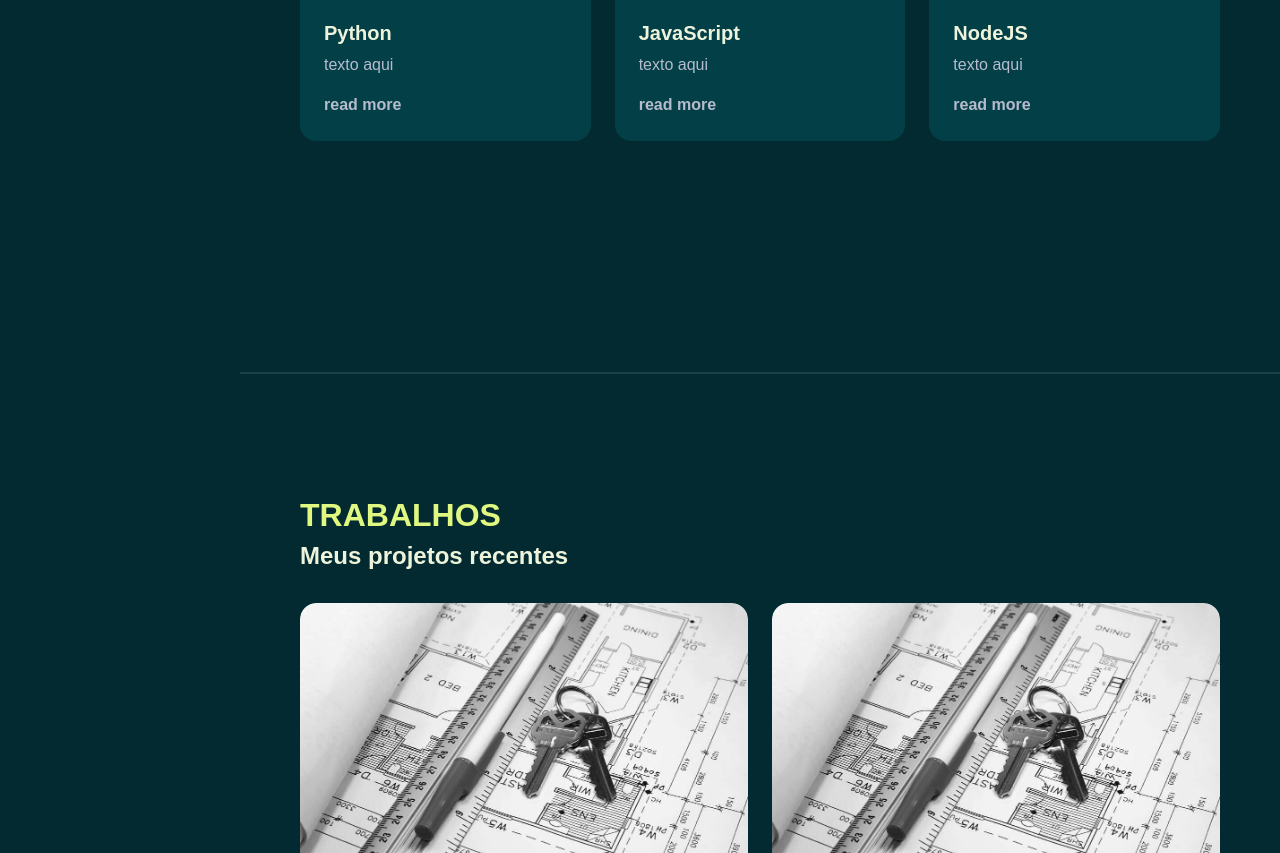
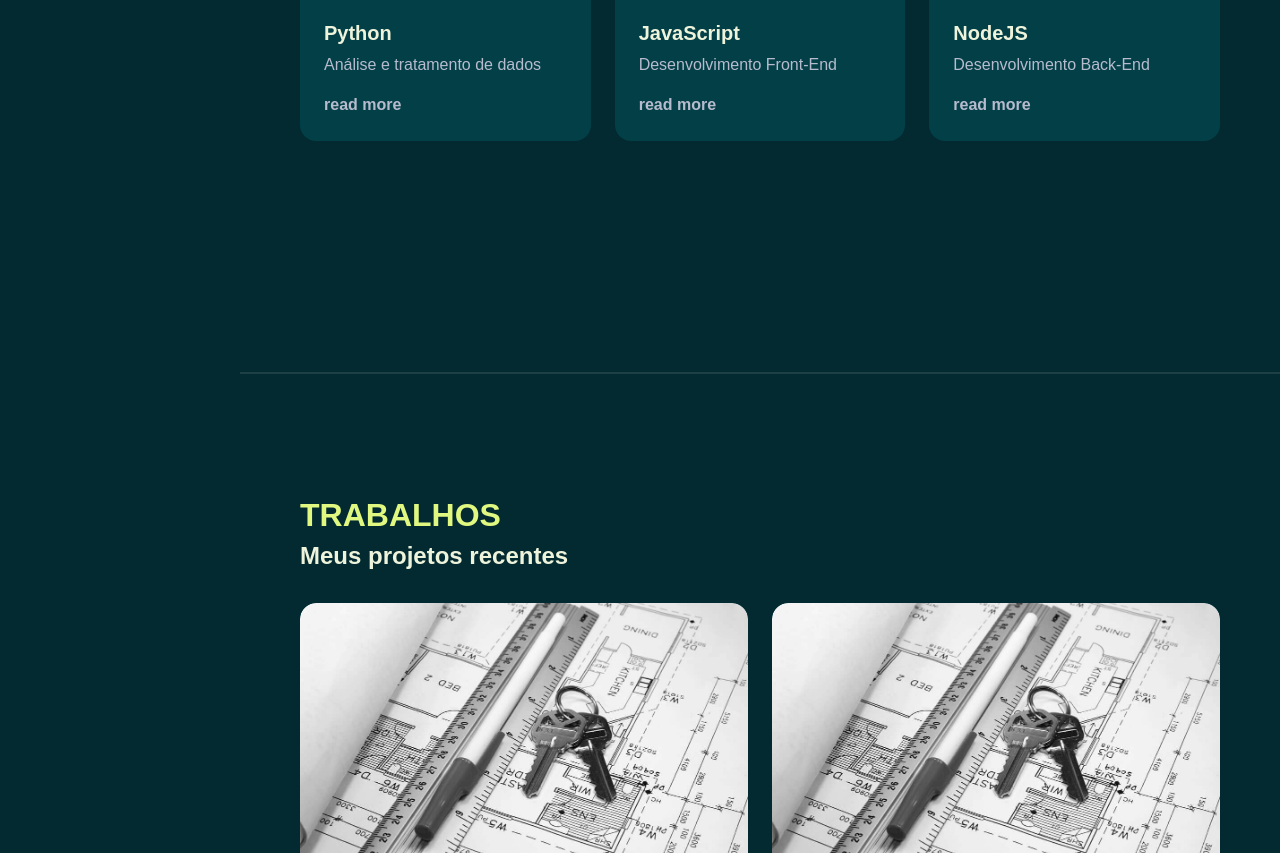
Before and after one commit to leoboasorte21/meu-portfolio, a plain HTML site: page index.html in a window 1280 px wide. Shown: the part 2826-3679 px from the top of the page. Drawn offline with Linux system fonts and the light colour scheme; a web font is replaced by a local one.

Commit message:
second commit

```diff
--- a/index.html
+++ b/index.html
@@ -161,7 +161,7 @@
                     <i class="lab la-python"></i>
                   </div>
                   <h5 class="mt-4 mb-2 ">Python</h5>
-                  <p>texto aqui</p>
+                  <p>Análise e tratamento de dados</p>
                   <a href="#" class="link-custom">read more</a>
                 </div>
               </div>
@@ -172,7 +172,7 @@
                     <i class="lab la-js"></i>
                   </div>
                   <h5 class="mt-4 mb-2 ">JavaScript</h5>
-                  <p>texto aqui</p>
+                  <p>Desenvolvimento Front-End</p>
                   <a href="#" class="link-custom">read more</a>
                 </div>
               </div>
@@ -183,7 +183,7 @@
                     <i class="lab la-node-js"></i>
                   </div>
                   <h5 class="mt-4 mb-2 ">NodeJS</h5>
-                  <p>texto aqui</p>
+                  <p>Desenvolvimento Back-End</p>
                   <a href="#" class="link-custom">read more</a>
                 </div>
               </div>
```
